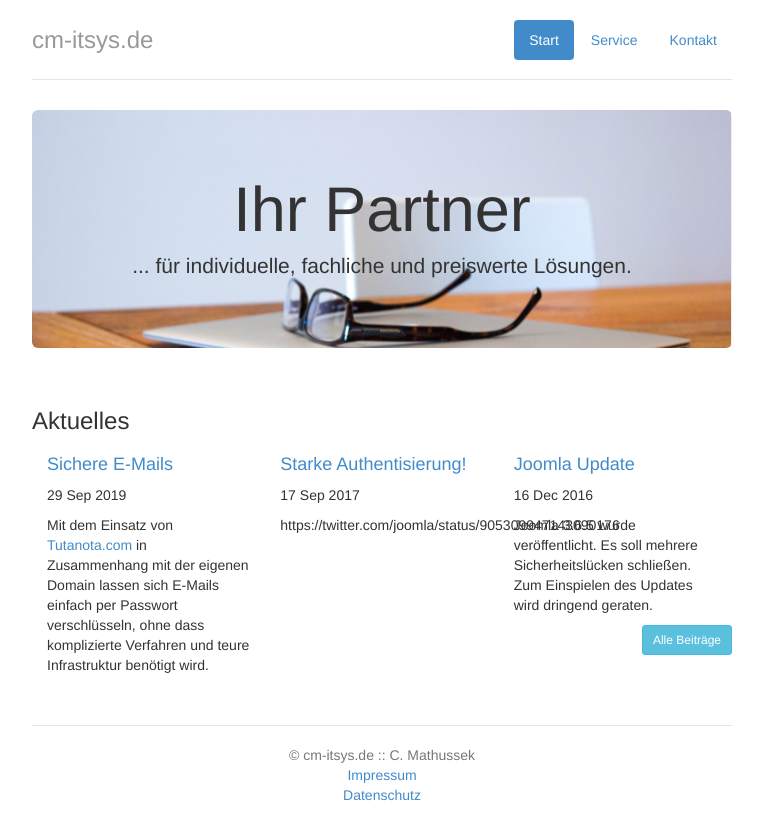
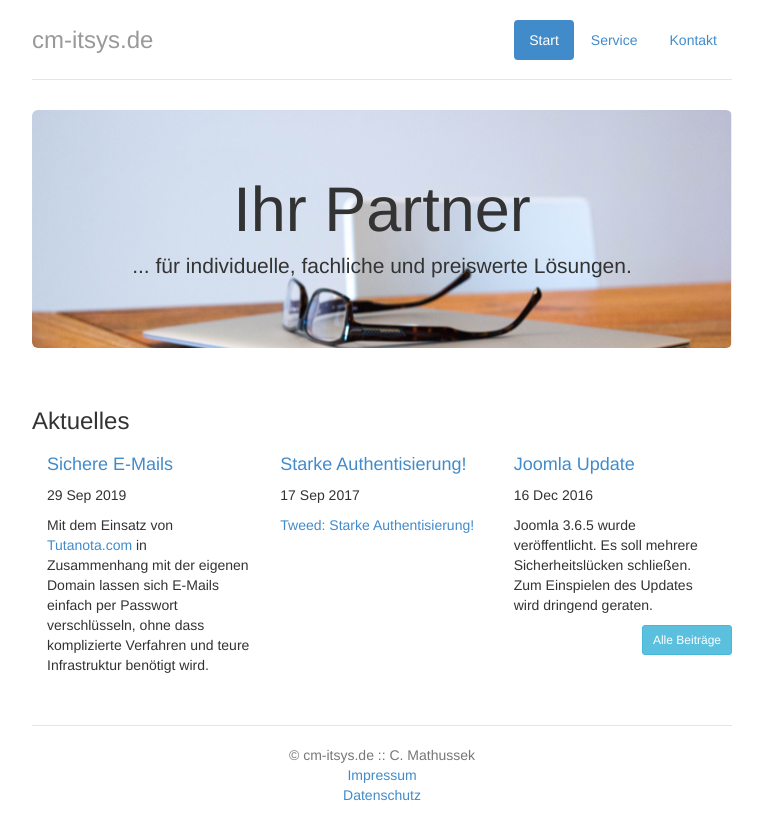
Before and after one commit to Xm360/Xm360.github.io, a Jekyll site: the page built from index.md, in a window 1280 px wide. Shown: the top 840 px of the page, without its empty margins (258-1021 px from the left). Built offline with Jekyll 4.4.1, drawn with Linux system fonts in a browser that asks for light colours.

Commit message:
Update 2017-09-17-2fa-jetzt.md

```diff
--- a/_posts/2017-09-17-2fa-jetzt.md
+++ b/_posts/2017-09-17-2fa-jetzt.md
@@ -4,4 +4,4 @@ layout: simple_post
 date: 2017-09-17 10:10:48 CET
 categories: aktuelles
 ---
-https://twitter.com/joomla/status/905309947143090176
+[Tweed: Starke Authentisierung!](https://twitter.com/joomla/status/905309947143090176)
```
